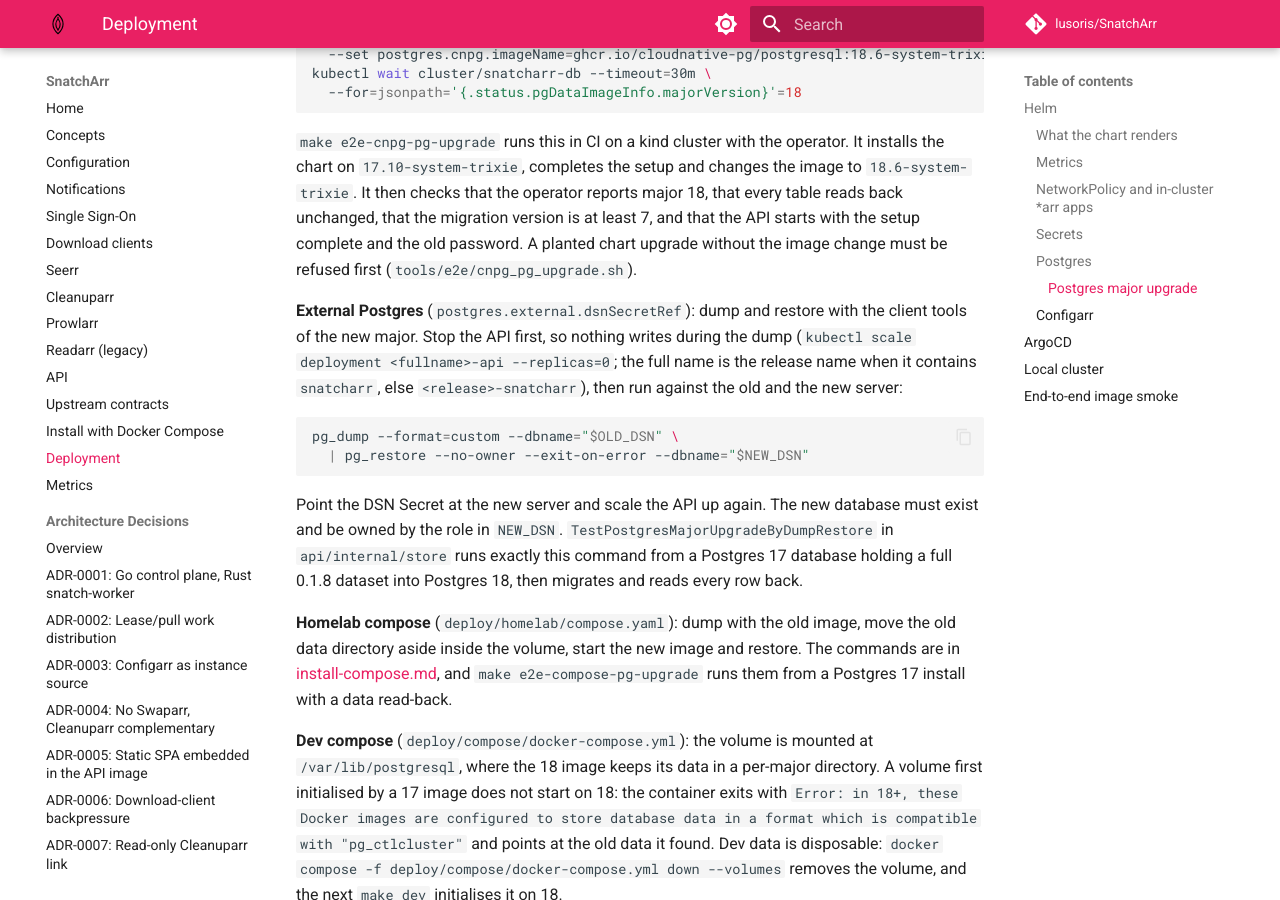
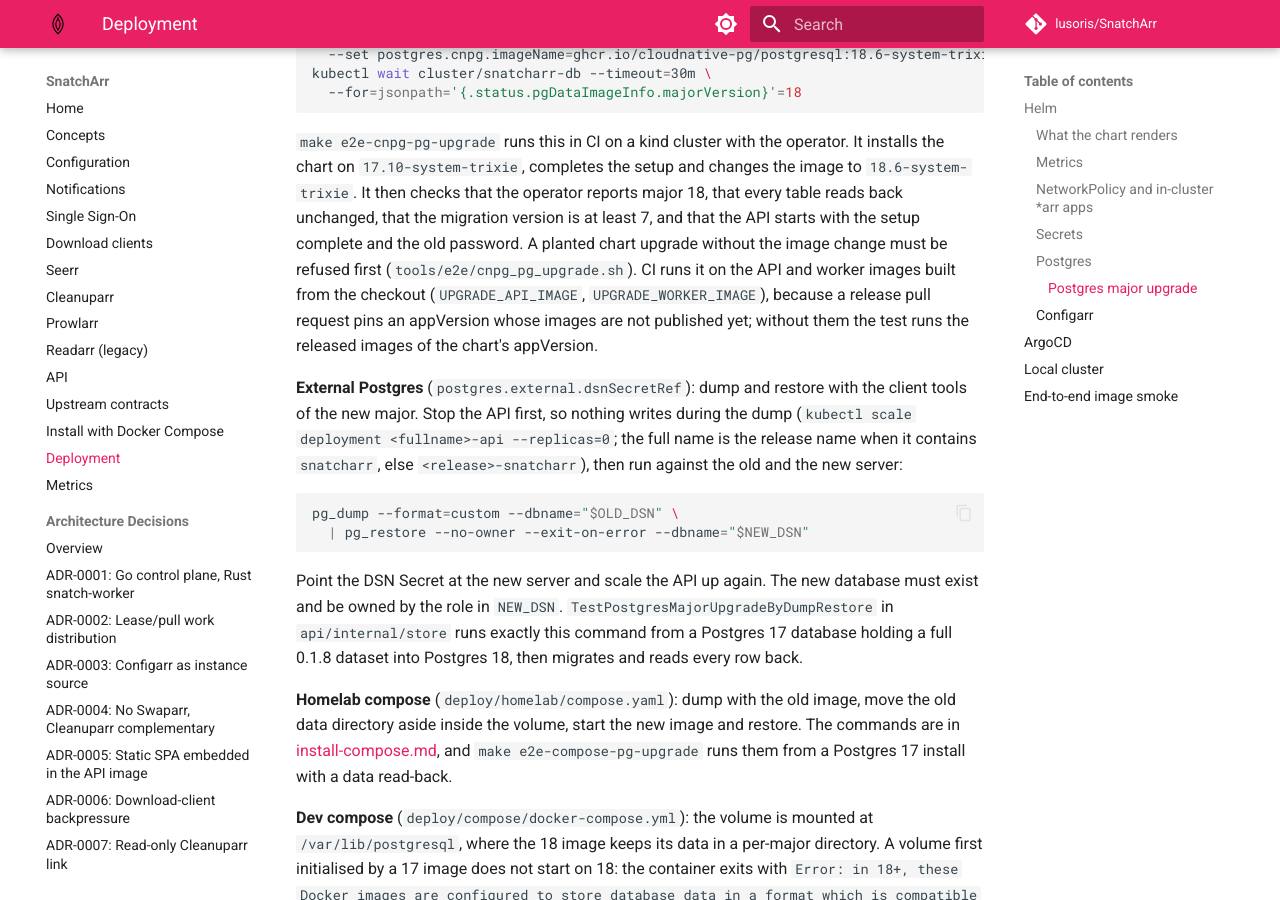
Before and after one commit to lusoris/SnatchArr, an MkDocs documentation site: the page built from docs/deployment.md, in a window 1280 px wide and 900 px high, scrolled down 6341 px. Built offline with MkDocs 1.6.1 and Material for MkDocs 9.7.7, drawn with Linux system fonts in a browser that asks for light colours; comment, search, counter and statistics services are not loaded.

Commit message:
fix(ci): run the CNPG upgrade test on the images of the checkout
The CNPG upgrade test installed the chart with its default images, the
released ones of the chart's appVersion. On the release pull request
the chart already pins the new appVersion, whose images are published
only by the release, so the install failed on an image pull and
blocked the 0.2.0 release (#256).

- The deploy job builds the API and worker images from the checkout
  (read-only use of the image-smoke build cache) and loads them into
  the kind cluster.
- cnpg_pg_upgrade.sh takes UPGRADE_API_IMAGE and UPGRADE_WORKER_IMAGE
  as repository:tag and runs the chart on them with pullPolicy Never;
  it refuses a reference without a tag and prints which images it runs.
  Unset, the chart runs its released images as before.

Signed-off-by: lusoris <lusoris@proton.me>

```diff
--- a/docs/deployment.md
+++ b/docs/deployment.md
@@ -279,7 +279,10 @@
 `18.6-system-trixie`. It then checks that the operator reports major 18, that every table
 reads back unchanged, that the migration version is at least 7, and that the API starts with
 the setup complete and the old password. A planted chart upgrade without the image change
-must be refused first (`tools/e2e/cnpg_pg_upgrade.sh`).
+must be refused first (`tools/e2e/cnpg_pg_upgrade.sh`). CI runs it on the API and worker
+images built from the checkout (`UPGRADE_API_IMAGE`, `UPGRADE_WORKER_IMAGE`), because a release
+pull request pins an appVersion whose images are not published yet; without them the test runs
+the released images of the chart's appVersion.
 
 **External Postgres** (`postgres.external.dsnSecretRef`): dump and restore with the client
 tools of the new major. Stop the API first, so nothing writes during the dump (`kubectl scale deployment
```
Also changed, not shown: 2 other files.
